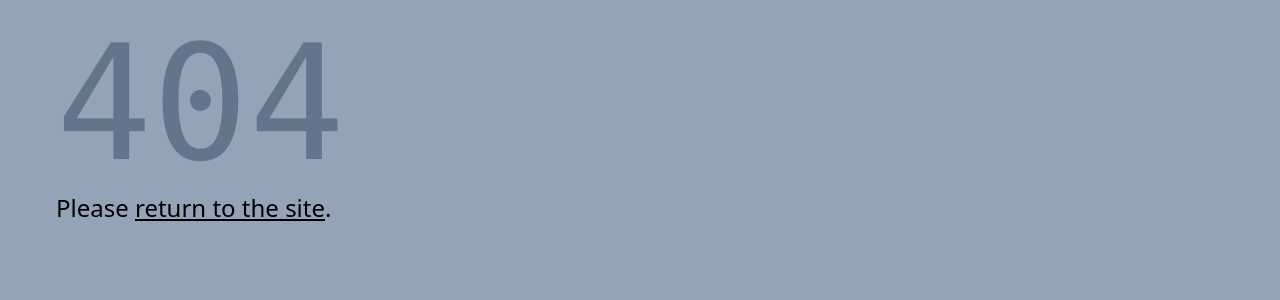
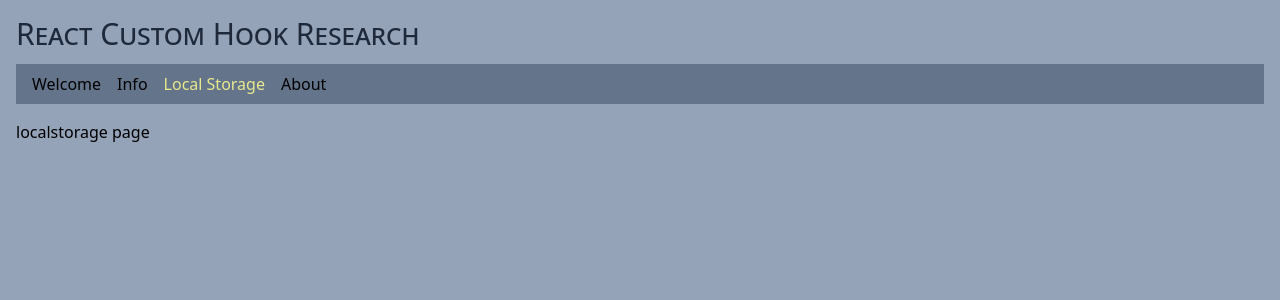
Before and after one commit to edwardtanguay/et770-react-custom-hooks, a React (Vite) app: page /local-storage in a window 1280 px wide. Before the commit this address had no page. Shown: the top 300 px of the page. Built offline with nearby package versions, Linux system fonts and the light colour scheme.

Commit message:
localstorage page

```diff
--- a/src/components/Nav.tsx
+++ b/src/components/Nav.tsx
@@ -5,6 +5,7 @@ export const Nav = () => {
 		<ul className="flex gap-4 bg-slate-500 px-4 py-2 content">
 			<li><NavLink to="/welcome">Welcome</NavLink></li>
 			<li><NavLink to="/info">Info</NavLink></li>
+			<li><NavLink to="/local-storage">Local Storage</NavLink></li>
 			<li><NavLink to="/about">About</NavLink></li>
 		</ul>
 	</nav>;
--- a/src/main.tsx
+++ b/src/main.tsx
@@ -6,6 +6,7 @@ import { PageWelcome } from "./pages/PageWelcome.tsx";
 import { PageInfo } from "./pages/PageInfo.tsx";
 import { PageAbout } from "./pages/PageAbout.tsx";
 import { Page404 } from "./pages/Page404.tsx";
+import { PageLocalStorage } from "./pages/PageLocalStorage.tsx";
 
 const router = createBrowserRouter([
 	{
@@ -22,6 +23,10 @@ const router = createBrowserRouter([
 				element: <PageInfo />,
 			},
 			{
+				path: "local-storage",
+				element: <PageLocalStorage />,
+			},
+			{
 				path: "about",
 				element: <PageAbout />,
 			},
--- /dev/null
+++ b/src/pages/PageLocalStorage.tsx
@@ -0,0 +1,5 @@
+export const PageLocalStorage = () => {
+	return (
+		<p>localstorage page</p>
+	)
+}
```
